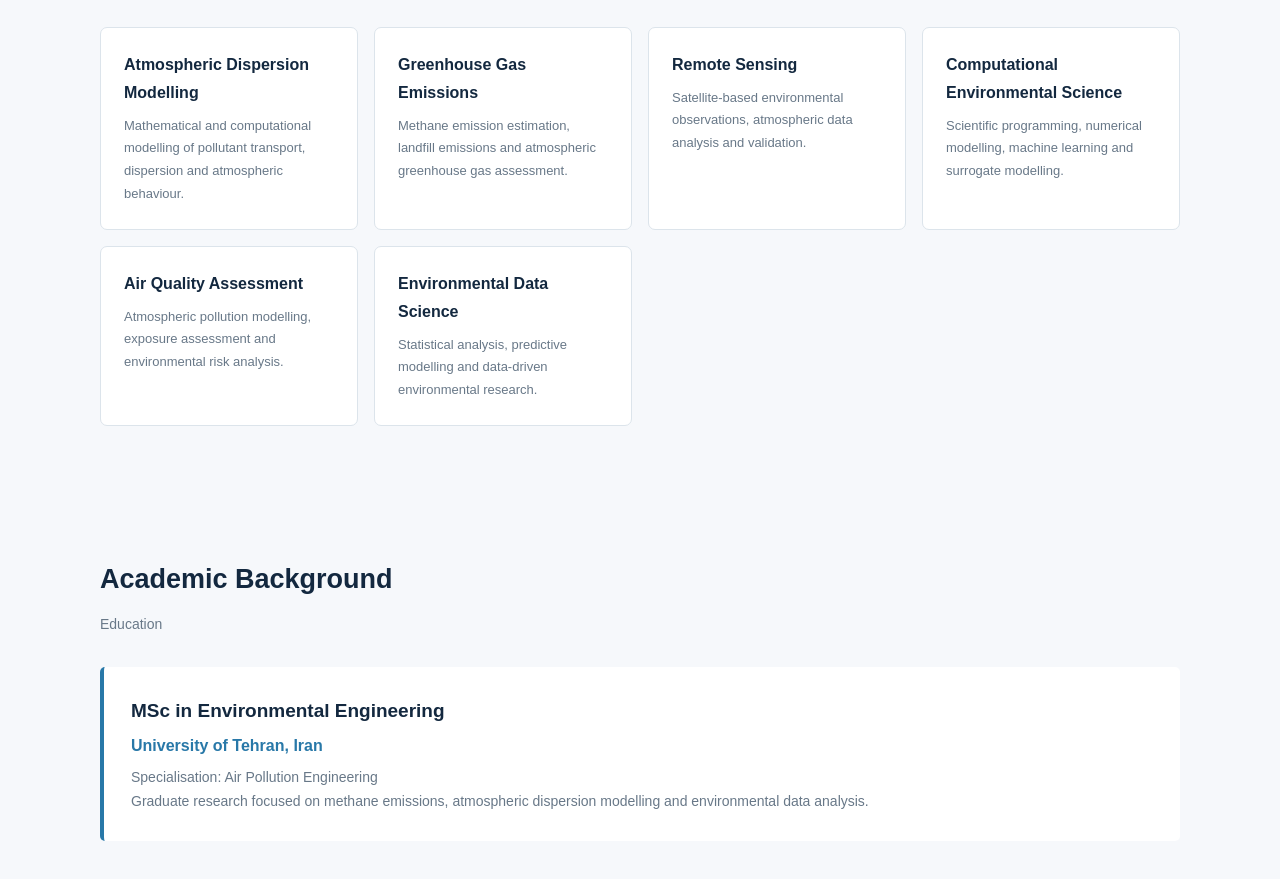
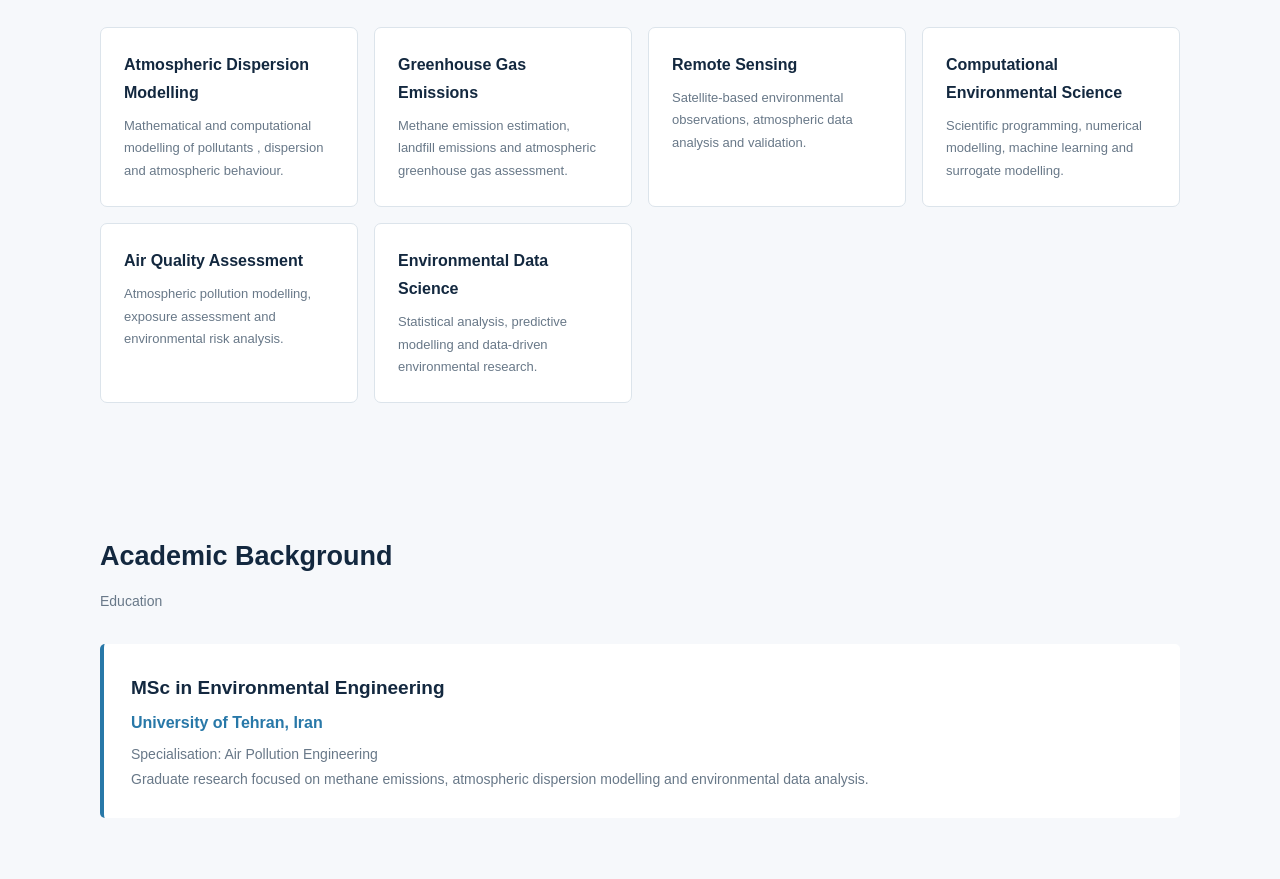
Before and after one commit to Amin-Khademi-UT/Amin-Khademi-UT.github.io, a plain HTML site: page index.html in a window 1280 px wide. Shown: the part 1126-2005 px from the top of the page. Drawn offline with Linux system fonts and the light colour scheme.

Commit message:
Update index.html

```diff
--- a/index.html
+++ b/index.html
@@ -470,8 +470,8 @@
             <div class="interest">
                 <h3>Atmospheric Dispersion Modelling</h3>
                 <p>
-                    Mathematical and computational modelling of pollutant
-                    transport, dispersion and atmospheric behaviour.
+                    Mathematical and computational modelling of pollutants
+                    , dispersion and atmospheric behaviour.
                 </p>
             </div>
 
```
